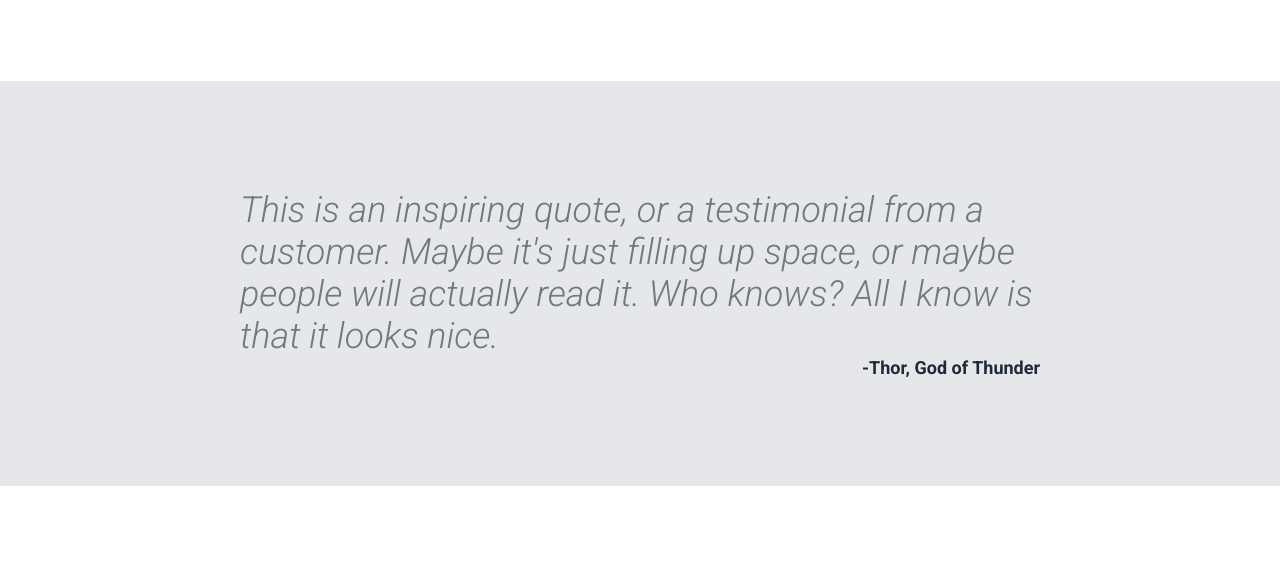
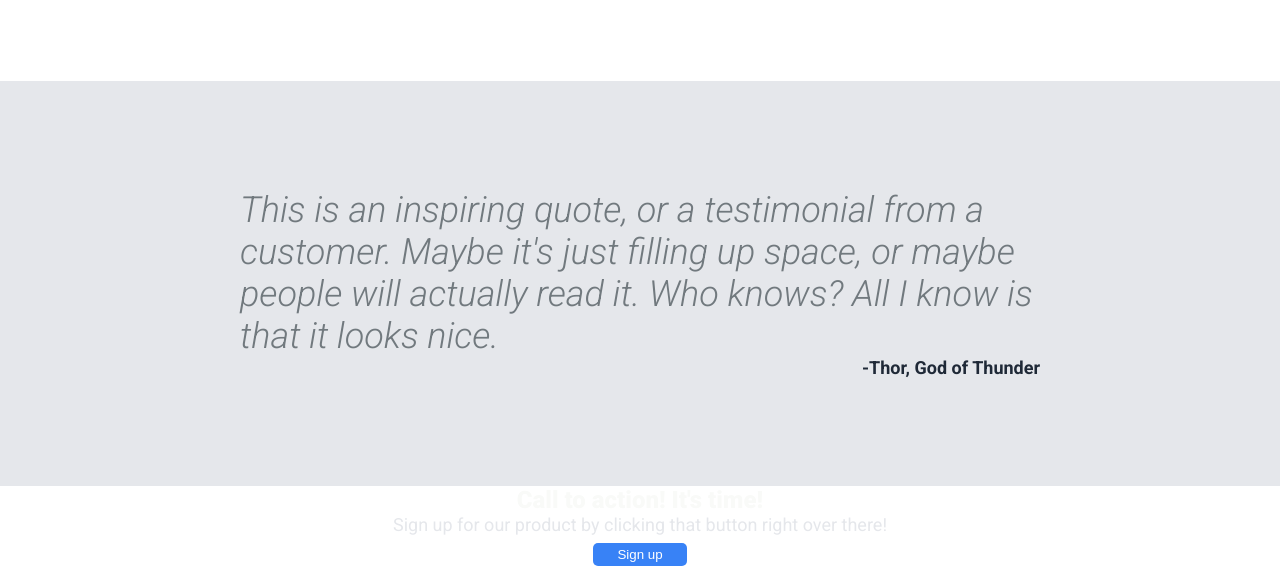
Before and after one commit to alexnoy/Landing-page, a plain HTML site: page index.html in a window 1280 px wide. Shown: the part 897-1463 px from the top of the page. Before the commit the page ends 1383 px from the top, so only its background shows below. Drawn offline with Linux system fonts and the light colour scheme.

Commit message:
index-Add structure for sign up section.
Created the structure of the call to action sign up section.

```diff
--- a/index.html
+++ b/index.html
@@ -52,6 +52,15 @@
         <div class="quote">
             <p class="text">This is an inspiring quote, or a testimonial from a customer. Maybe it's just filling up space, or maybe people will actually read it. Who knows? All I know is that it looks nice.<span>-Thor, God of Thunder</span></p>
         </div>
+        <div class="sign-up">
+            <div class="ad">
+                <div>
+                    <p class="logo">Call to action! It's time!</p>
+                    <p class="subtext">Sign up for our product by clicking that button right over there!</p>
+                </div>
+                <button class="button">Sign up</button>
+            </div>
+        </div>
     </div>
 </body>
 </html>
```
